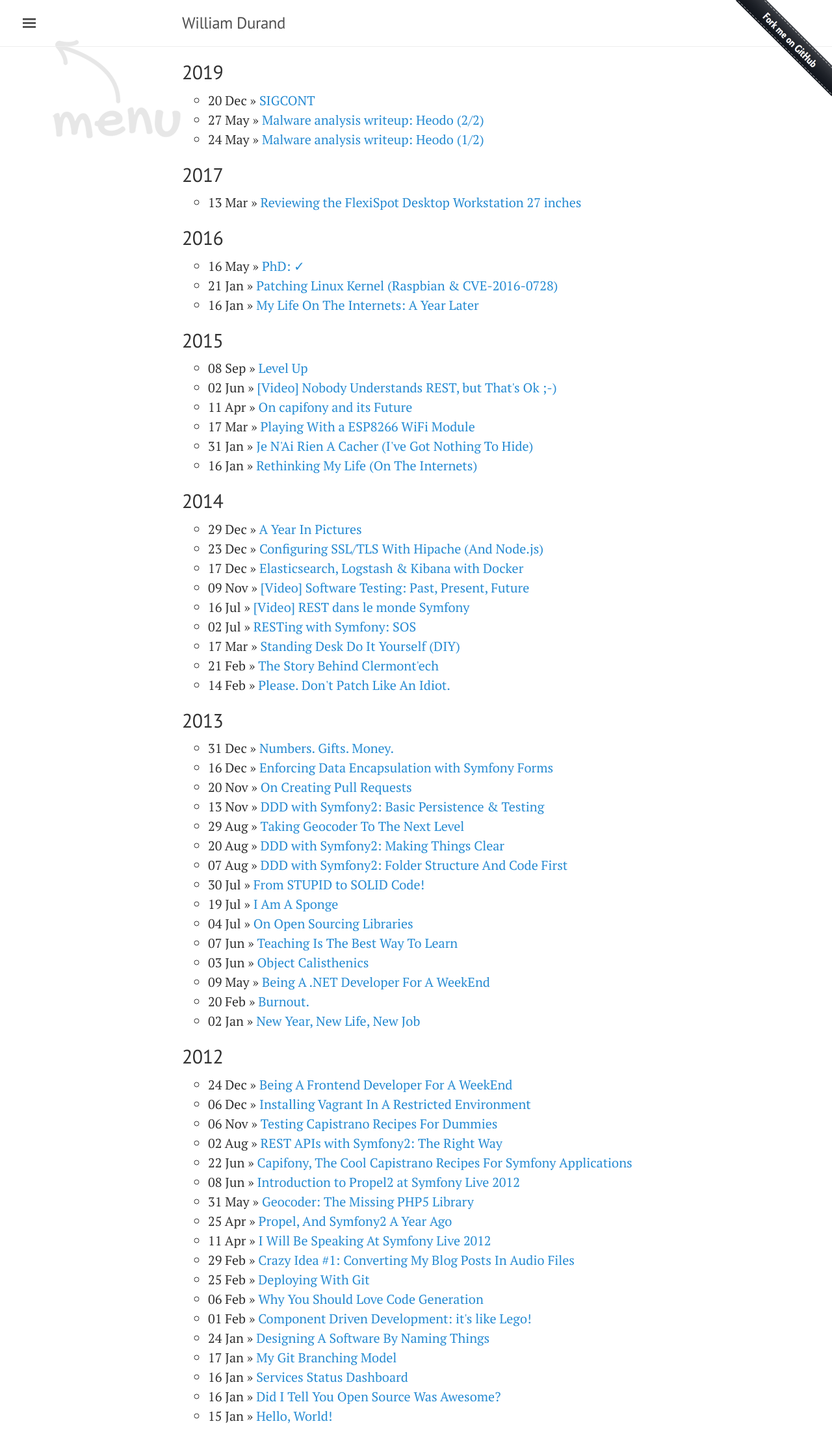
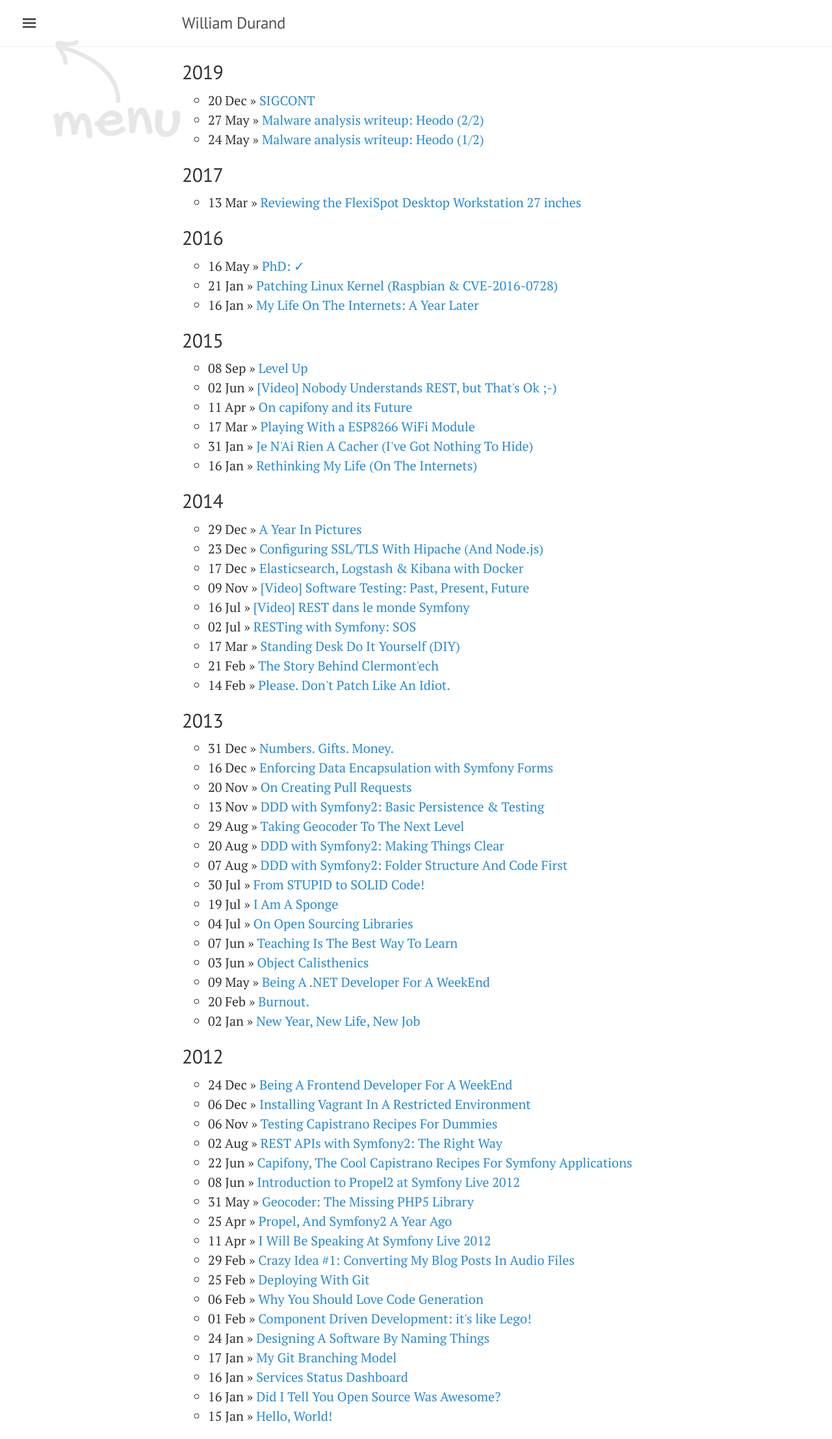
Before and after one commit to willdurand/willdurand.github.io, a Jekyll site: the page built from index.html, in a window 1280 px wide. Shown: the whole page at 65% size. Built offline with Jekyll 4.4.1, drawn with Linux system fonts in a browser that asks for light colours.

Commit message:
Remove forkme

```diff
--- a/_layouts/default.html
+++ b/_layouts/default.html
@@ -27,10 +27,6 @@
       </div>
 
       {{ content }}
-
-      <a href="{{ site.my_github }}/willdurand.github.io" class="ribbon">
-          <img style="position: absolute; top: 0; right: 0; border: 0;" src="/images/forkme.png" alt="Fork me on GitHub" width="149" height="149">
-      </a>
     </div>
 
     <label for="sidebar-checkbox" class="sidebar-toggle"></label>
--- a/css/lanyon.css
+++ b/css/lanyon.css
@@ -742,10 +742,6 @@ a.anchor-link:hover {
 }
 
 @media only screen and (max-width: 800px) {
-  .ribbon {
-    display: none;
-  }
-
   #toTop,
   #toTopHover {
     visibility: hidden;
```
Also changed, not shown: images/forkme.png (deleted).
